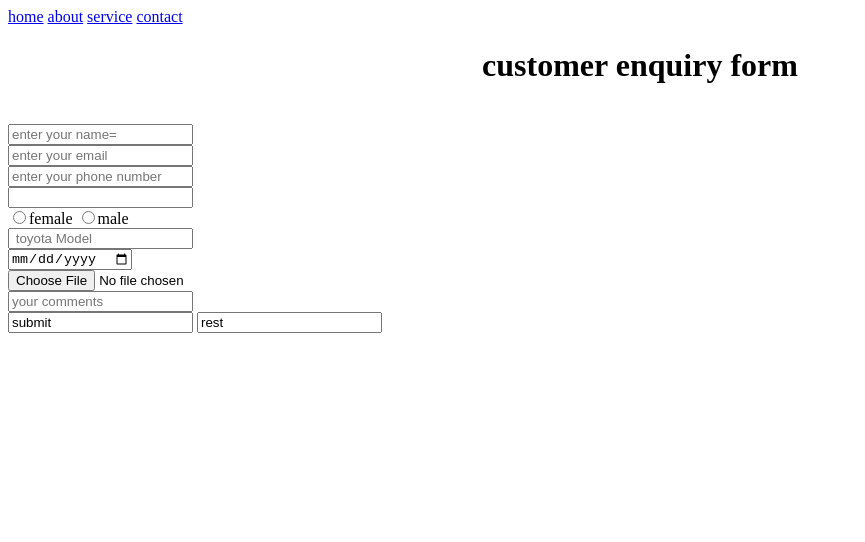
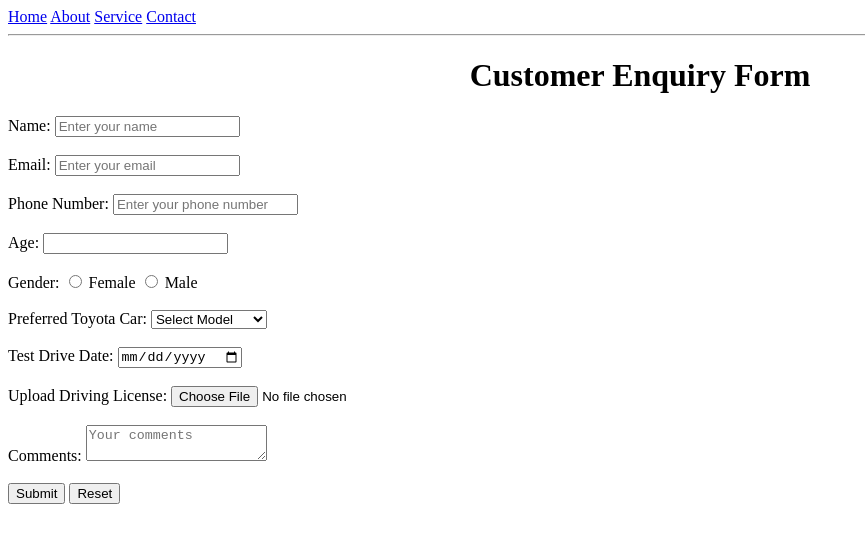
Before and after one commit to gayathri-tech19/BRAND, a plain HTML site: page contact.html in a window 1280 px wide. Shown: the whole page, without its empty margins (0-865 px from the left). Drawn offline with Linux system fonts and the light colour scheme.

Commit message:
Update contact.html

```diff
--- a/contact.html
+++ b/contact.html
@@ -1,42 +1,97 @@
+
 <!DOCTYPE html>
 <html lang="en">
+
 <head>
     <meta charset="UTF-8">
     <meta name="viewport" content="width=device-width, initial-scale=1.0">
-    <title>Document</title>
+    <title>Toyota Customer Enquiry Form</title>
 </head>
+
 <body>
-     <nav>
-    <a href="index.html">home</a>
-    <a href="about.html">about</a>
-    <a href="service.html">service</a>
-    <a href="contact.html">contact</a>
-</nav>
+
+
+    <nav>
+        <a href="index.html">Home</a>
+        <a href="about.html">About</a>
+        <a href="service.html">Service</a>
+        <a href="contact.html">Contact</a>
+    </nav>
+
+    <hr>
+
+
     <form>
+
         <center>
-        <h1> customer enquiry form</h1><br>
+            <h1>Customer Enquiry Form</h1>
         </center>
-        <label for="name" id="name"></label>
-        <input type="text"placeholder="enter your name="<br>
-        <label for="email:"></label><br>
-        <input type="email" placeholder="enter your email"><br>
-        <label for="phone number"></label>
-        <input type="tel" placeholder="enter your phone number"><br>
-        <label for="age:"></label>
-        <input type="number"><br>
-        <label for="gender:"></label>
-        <input type="radio" name="gender">female
-        <input type="radio" name="gender">male <br>
-        <label for="preferred toyota car:"></label>
-        <input type="text" placeholder=" toyota Model"><br>
-        <label for="test drive date:"></label>
-        <input type="date"><br>
-        <label for="upload driving license:"></label>
-        <input type="file"><br>
-        <label for=" comments:"></label>
-        <input type="text" placeholder="your comments"><br>
-        <input type="text submit" value="submit">
-        <input type="text" rest value="rest">
+
+        <label for="name">Name:</label>
+        <input type="text" id="name" name="name"
+            placeholder="Enter your name" required>
+        <br><br>
+
+        <label for="email">Email:</label>
+        <input type="email" id="email" name="email"
+            placeholder="Enter your email" required>
+        <br><br>
+
+        <label for="phone">Phone Number:</label>
+        <input type="tel" id="phone" name="phone"
+            placeholder="Enter your phone number">
+        <br><br>
+
+        <label for="age">Age:</label>
+        <input type="number" id="age" name="age">
+        <br><br>
+
+
+        <label>Gender:</label>
+
+        <input type="radio" id="female" name="gender" value="female">
+        <label for="female">Female</label>
+
+        <input type="radio" id="male" name="gender" value="male">
+        <label for="male">Male</label>
+
+        <br><br>
+
+
+        <label for="model">Preferred Toyota Car:</label>
+        <select id="model" name="model">
+            <option value="">Select Model</option>
+            <option value="corolla">Toyota Corolla</option>
+            <option value="camry">Toyota Camry</option>
+            <option value="fortuner">Toyota Fortuner</option>
+            <option value="innova">Toyota Innova</option>
+            <option value="hyryder">Toyota Hyryder</option>
+        </select>
+
+        <br><br>
+
+
+        <label for="date">Test Drive Date:</label>
+        <input type="date" id="date" name="date">
+        <br><br>
+
+
+        <label for="license">Upload Driving License:</label>
+        <input type="file" id="license" name="license">
+        <br><br>
+
+
+        <label for="comments">Comments:</label>
+        <textarea id="comments" name="comments"
+            placeholder="Your comments"></textarea>
+
+        <br><br>
+
+
+        <input type="submit" value="Submit">
+        <input type="reset" value="Reset">
+
     </form>
+
 </body>
 </html>
```
